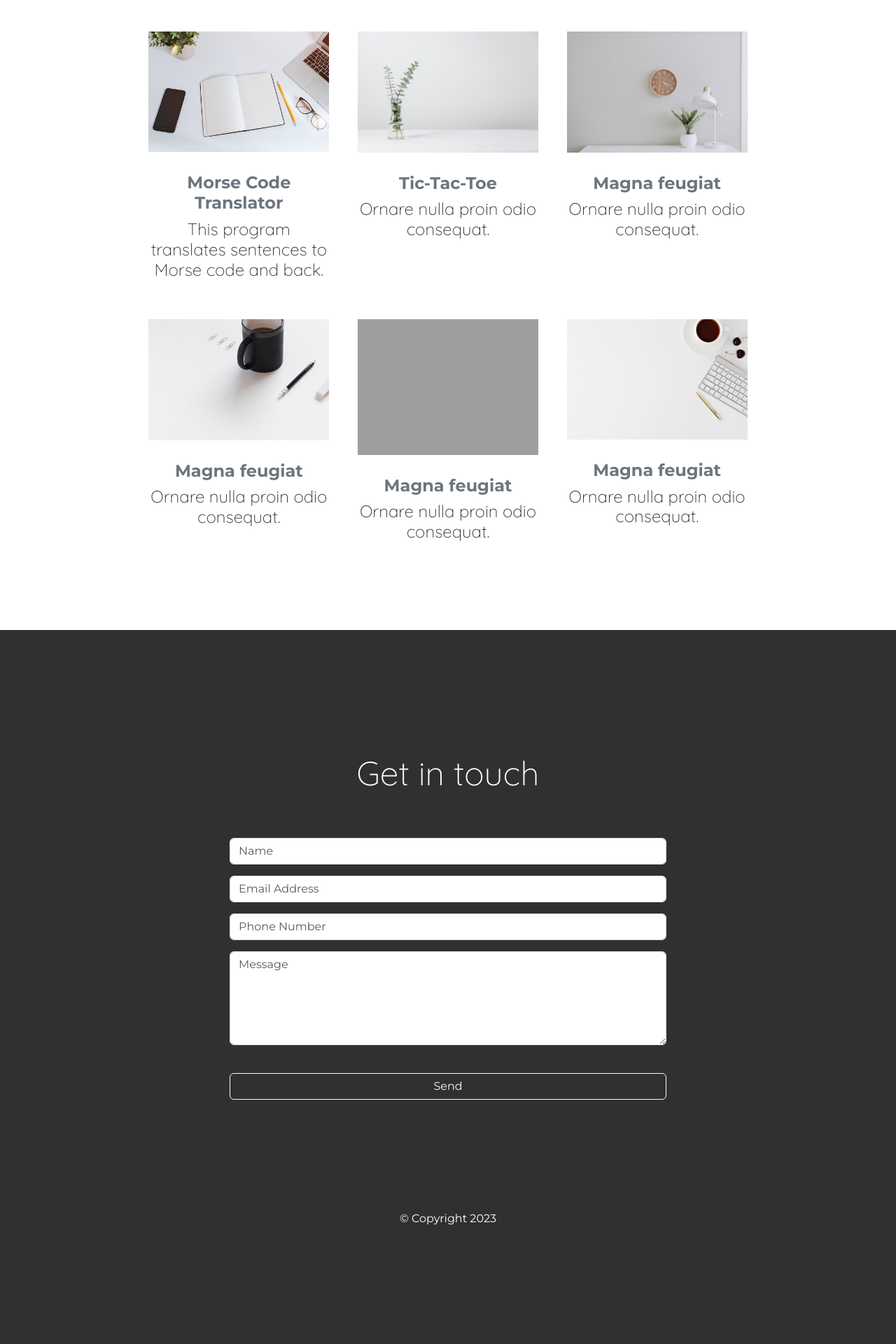
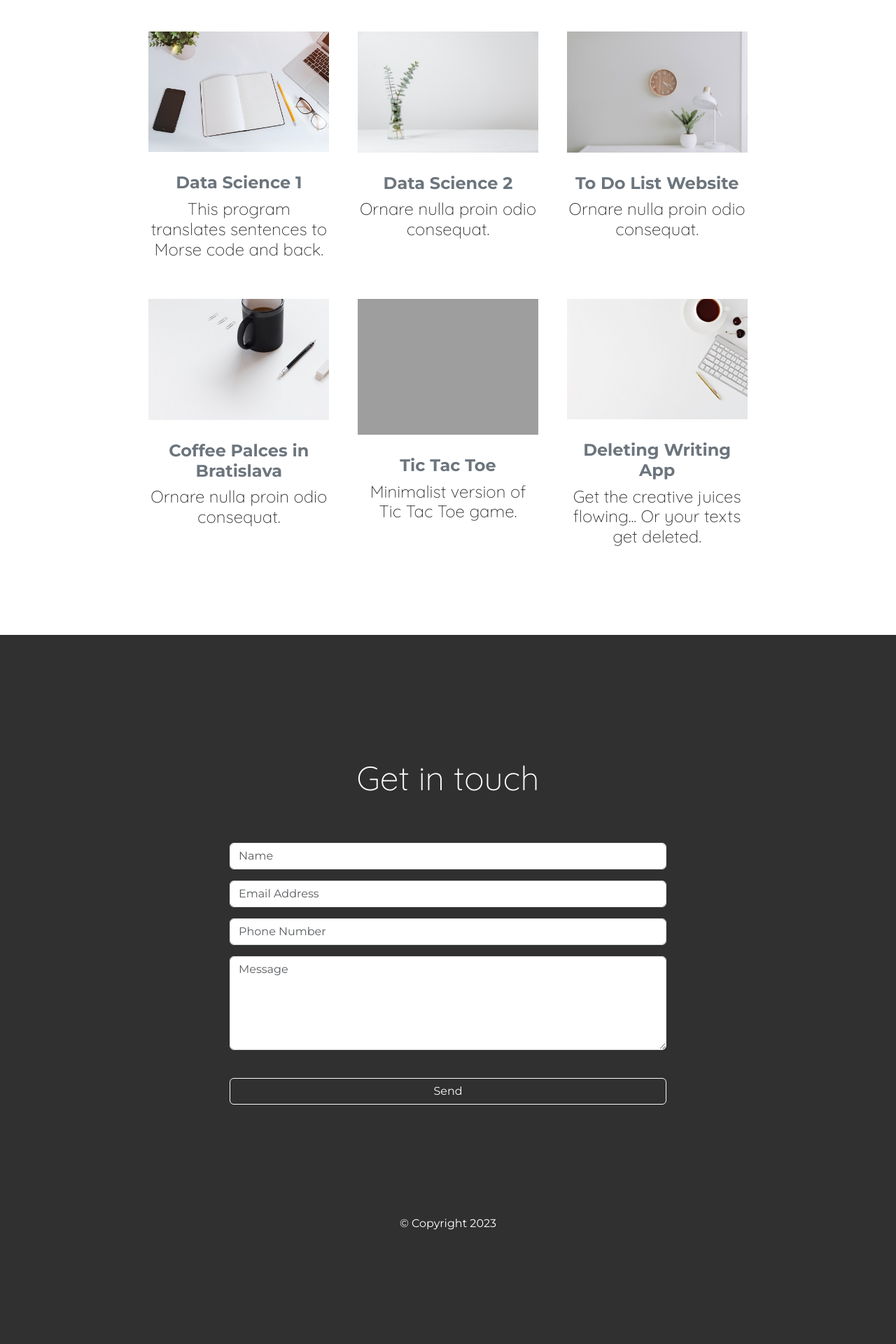
Before and after one commit to Korkova/My_Portfolio_Kopie, a Flask app: page / in a window 1280 px wide. Shown: the part 871-2791 px from the top of the page at 70% size. Run offline with Flask 2, Linux system fonts and the light colour scheme; some libraries are stand-ins or nearby versions; grey boxes are pictures that could not be loaded.

Commit message:
Complete Update 15

```diff
--- a/templates/index.html
+++ b/templates/index.html
@@ -126,43 +126,43 @@
             <div class="features-box col-lg-4">
                 <article class="box">
                     <a href="#" class="image featured"><img src="static/img/21.jpg" alt="" id="photo"/></a>
-                    <h5 class="dark-heading-medium"><a href="#" class="text-decoration-none link-secondary">Morse Code Translator</a></h5>
+                    <h5 class="dark-heading-medium"><a href="#" class="text-decoration-none link-secondary">Data Science 1</a></h5>
                     <h4><p class="medium-text">This program translates sentences to Morse code and back.</p></h4>
             </div>
 
             <div class="features-box col-lg-4">
                 <article class="box">
                     <a href="#" class="image featured"><img src="static/img/22.jpg" alt="" id="photo"/></a>
-                    <h5 class="dark-heading-medium"><a href="#" class="text-decoration-none link-secondary">Tic-Tac-Toe</a></h5>
+                    <h5 class="dark-heading-medium"><a href="#" class="text-decoration-none link-secondary">Data Science 2</a></h5>
                     <h4><p class="medium-text">Ornare nulla proin odio consequat.</p></h4>
             </div>
 
             <div class="features-box col-lg-4">
                 <article class="box">
                     <a href="#" class="image featured"><img src="static/img/23.jpg" alt="" id="photo"/></a>
-                    <h5 class="dark-heading-medium"><a href="#" class="text-decoration-none link-secondary">Magna feugiat</a></h5>
+                    <h5 class="dark-heading-medium"><a href="#" class="text-decoration-none link-secondary">To Do List Website</a></h5>
                     <h4><p class="medium-text">Ornare nulla proin odio consequat.</p></h4>
             </div>
 
             <div class="features-box col-lg-4">
                 <article class="box">
                     <a href="#" class="image featured"><img src="static/img/08.jpg" alt="" id="photo"/></a>
-                    <h5 class="dark-heading-medium"><a href="#" class="text-decoration-none link-secondary">Magna feugiat</a></h5>
+                    <h5 class="dark-heading-medium"><a href="#" class="text-decoration-none link-secondary">Coffee Palces in Bratislava</a></h5>
                     <h4><p class="medium-text">Ornare nulla proin odio consequat.</p></h4>
             </div>
 
             <div class="features-box col-lg-4">
                 <article class="box">
                     <a href="#" class="image featured"><img src="static/img/05.jpg" alt="" id="photo"/></a>
-                    <h5 class="dark-heading-medium"><a href="#" class="text-decoration-none link-secondary">Magna feugiat</a></h5>
-                    <h4><p class="medium-text">Ornare nulla proin odio consequat.</p></h4>
+                    <h5 class="dark-heading-medium"><a href="https://replit.com/@xlibs/TicTacToe" class="text-decoration-none link-secondary">Tic Tac Toe</a></h5>
+                    <h4><p class="medium-text">Minimalist version of Tic Tac Toe game.</p></h4>
             </div>
 
             <div class="features-box col-lg-4">
                 <article class="box">
                     <a href="#" class="image featured"><img src="static/img/06.jpg" alt="" id="photo"/></a>
-                    <h5 class="dark-heading-medium"><a href="#" class="text-decoration-none link-secondary">Magna feugiat</a></h5>
-                    <h4><p class="medium-text">Ornare nulla proin odio consequat.</p></h4>
+                    <h5 class="dark-heading-medium"><a href="https://replit.com/@xlibs/Disappearing-Text-App" class="text-decoration-none link-secondary">Deleting Writing App</a></h5>
+                    <h4><p class="medium-text">Get the creative juices flowing... Or your texts get deleted.</p></h4>
             </div>
         </div>
     </div>
```
